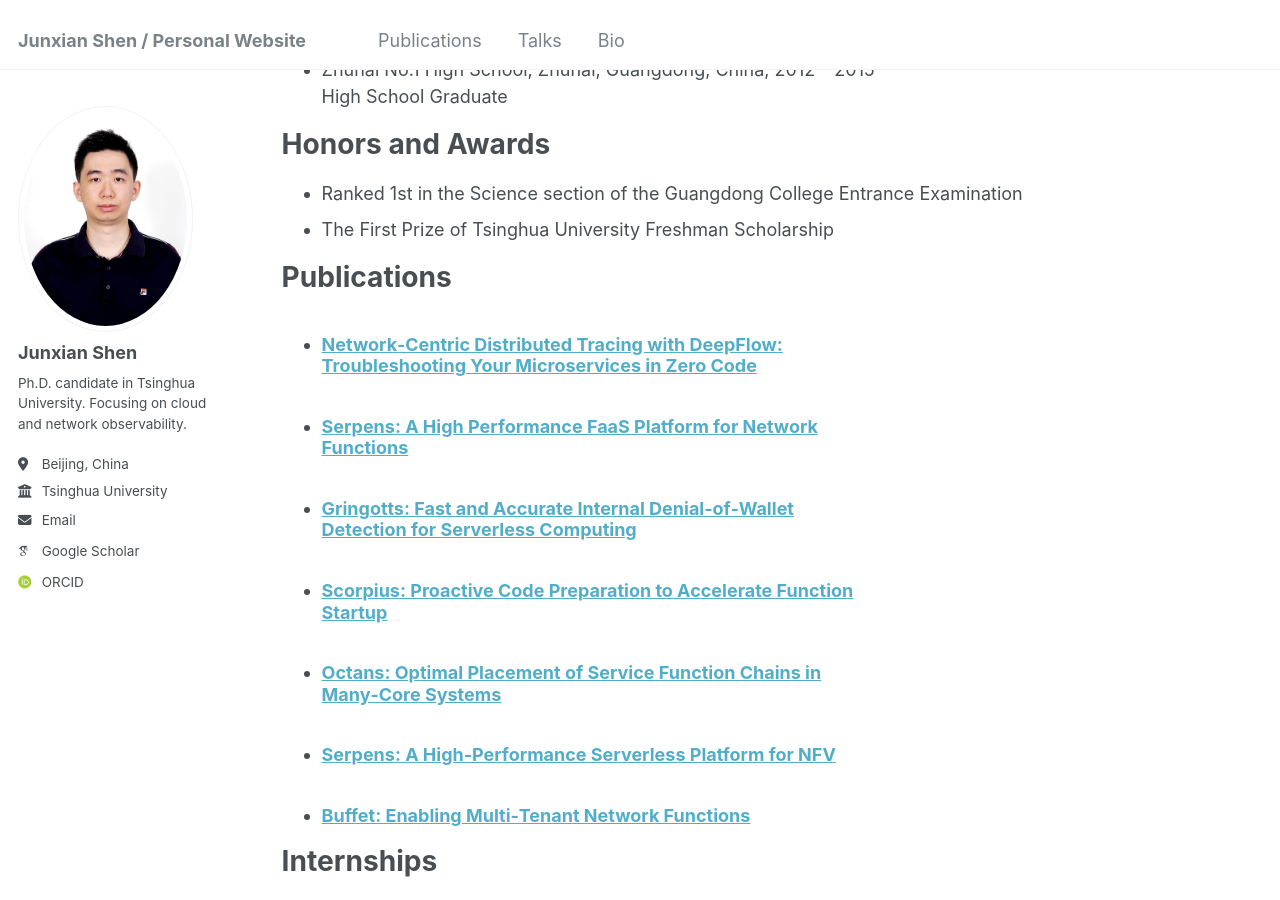
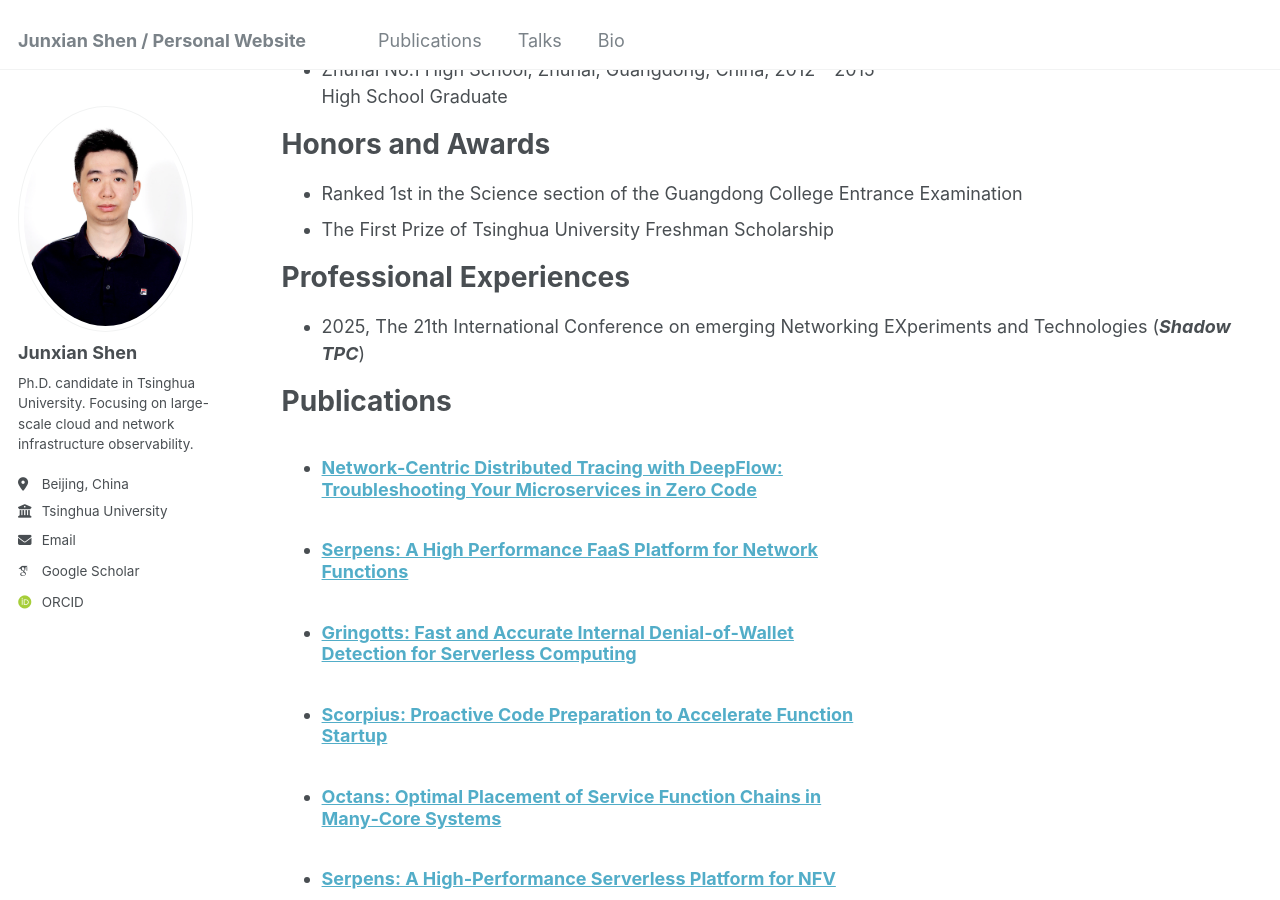
Before and after one commit to Junxian-Shen/Junxian-Shen.github.io, a Jekyll site: the page built from _pages/bio.md, in a window 1280 px wide and 900 px high, scrolled down 324 px. Built offline with Jekyll 4.4.1, drawn with Linux system fonts in a browser that asks for light colours; some web fonts are replaced.

Commit message:
update bio

```diff
--- a/_config.yml
+++ b/_config.yml
@@ -14,7 +14,7 @@ name                     : &name "Junxian Shen"
 description              : &description "personal description"
 url                      : https://junxian-shen.github.io # the base hostname & protocol for your site e.g. "https://[your GitHub username].github.io"
 baseurl                  : "" # the subpath of your site, e.g. "/blog"
-repository               : "academicpages/academicpages.github.io"
+repository               : # "academicpages/academicpages.github.io"
 
 # Site Author - The following control what appear as part of the author content on the side bar.
 #               If a field is blank the icon and link will not appear, otherwise it will be shown.
@@ -24,7 +24,7 @@ author:
   avatar           : "profile.png"
   name             : "Junxian Shen"
   pronouns         : # example: "she/her"
-  bio              : "Ph.D. candidate in Tsinghua University. Focusing on cloud and network observability."
+  bio              : "Ph.D. candidate in Tsinghua University. Focusing on large-scale cloud and network infrastructure observability."
   location         : "Beijing, China"
   employer         : "Tsinghua University"
   uri              : # URL
--- a/_pages/bio.md
+++ b/_pages/bio.md
@@ -26,6 +26,10 @@ Honors and Awards
 * Ranked 1st in the Science section of the Guangdong College Entrance Examination
 * The First Prize of Tsinghua University Freshman Scholarship
 
+Professional Experiences
+======
+* 2025, The 21th International Conference on emerging Networking EXperiments and Technologies (***Shadow TPC***)
+
 Publications
 ======
   <ul>{% for post in site.publications reversed %}
```
Also changed, not shown: 1 other file.
